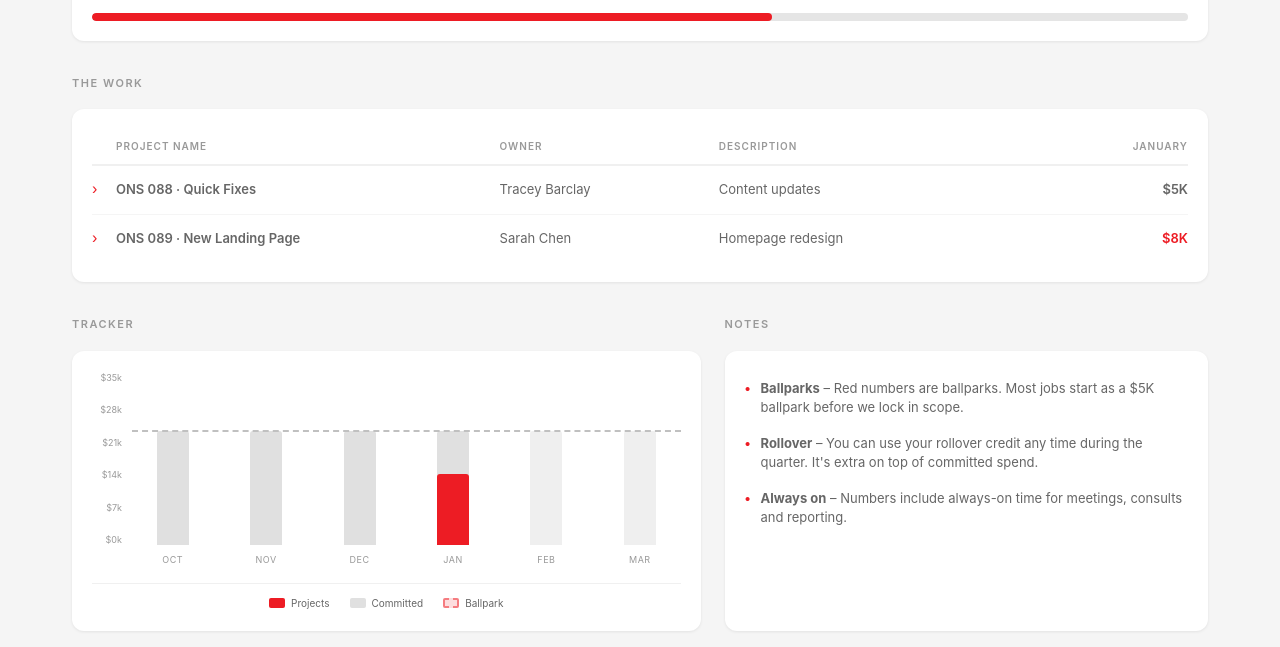
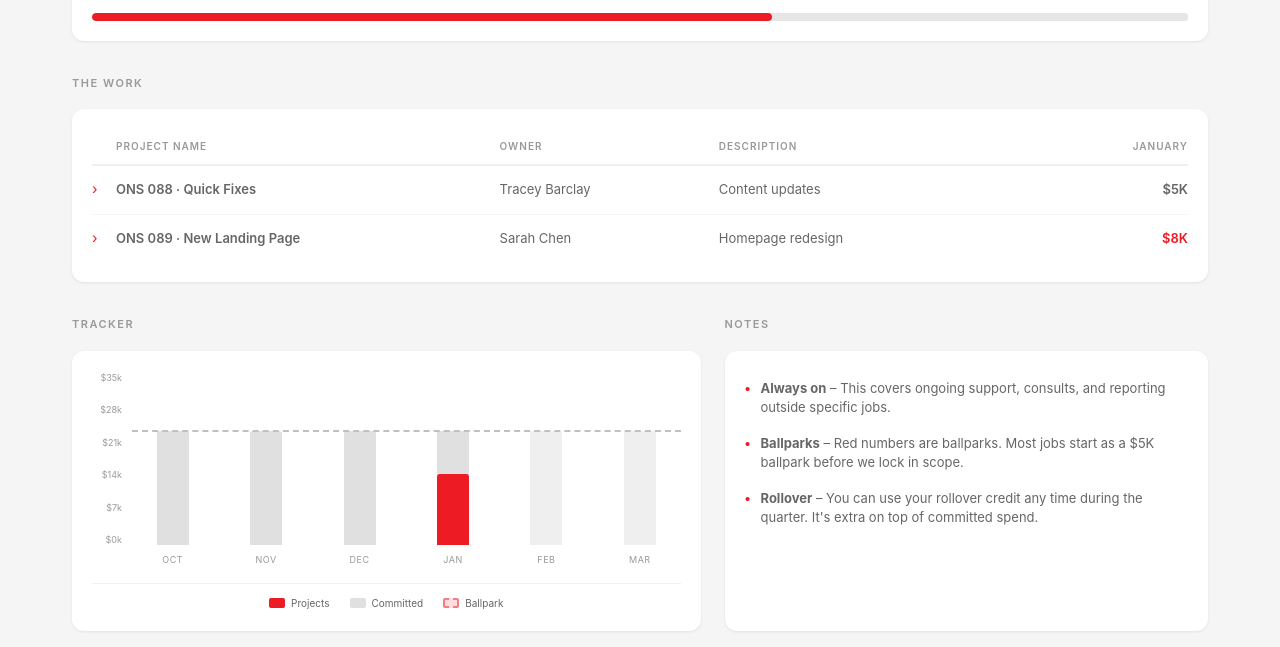
Before and after one commit to MGhunch/dot-remote, a plain HTML site: page public/tracker.html in a window 1280 px wide. Shown: the part 361-1008 px from the top of the page. Drawn offline with Linux system fonts and the light colour scheme; no server answers.

Commit message:
Update tracker.html

```diff
--- a/public/tracker.html
+++ b/public/tracker.html
@@ -313,9 +313,9 @@
                 <div class="section-title">Notes</div>
                 <div class="notes-section">
                     <ul class="notes-list" id="notesList">
-                        <li><strong>Ballparks</strong> – Red numbers are ballparks. Most jobs start as a $5K ballpark before we lock in scope.</li>
+                        <li><strong>Always on</strong> – This covers ongoing support, consults, and reporting outside specific jobs.</li>
+                         <li><strong>Ballparks</strong> – Red numbers are ballparks. Most jobs start as a $5K ballpark before we lock in scope.</li>
                         <li><strong>Rollover</strong> – You can use your rollover credit any time during the quarter. It's extra on top of committed spend.</li>
-                        <li><strong>Always on</strong> – Numbers include always-on time for meetings, consults and reporting.</li>
                     </ul>
                 </div>
             </div>
```
